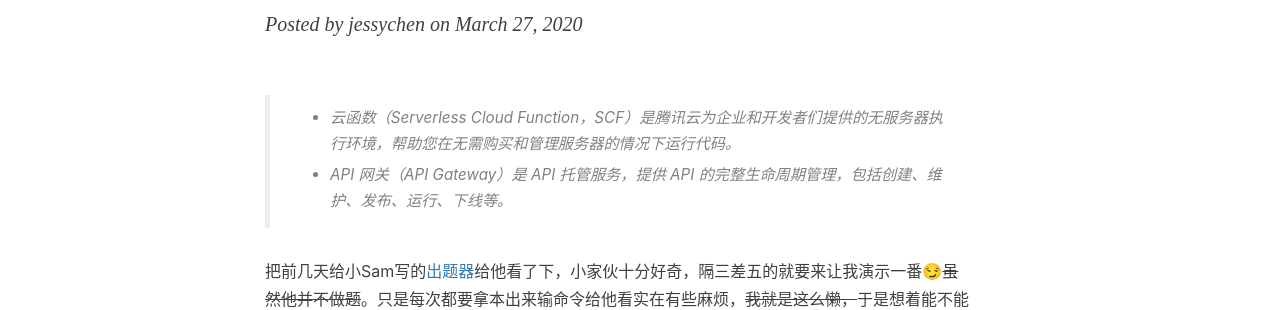
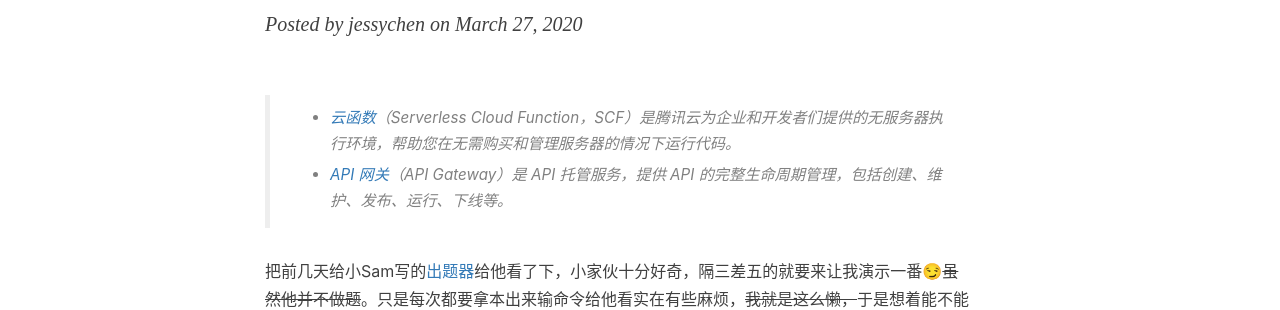
Before and after one commit to jessychen1984/jessychen1984.github.io, a Jekyll site: the page built from _posts/Cloud/2020-03-27-api-scf.md, in a window 1280 px wide and 900 px high. Shown: the part 360-670 px from the top of the window. Built offline with Jekyll 4.4.1, drawn with Linux system fonts in a browser that asks for light colours; nearby versions of some CDN libraries; comment, search, counter and statistics services are not loaded; part of the change alters nothing that is shown.

Commit message:
change lik

```diff
--- a/_posts/Cloud/2020-03-27-api-scf.md
+++ b/_posts/Cloud/2020-03-27-api-scf.md
@@ -9,15 +9,15 @@ tags:
   - CS
 ---
 
-> * 云函数（Serverless Cloud Function，SCF）是腾讯云为企业和开发者们提供的无服务器执行环境，帮助您在无需购买和管理服务器的情况下运行代码。
+> * [云函数](https://cloud.tencent.com/act/cps/redirect?redirect=10285&cps_key=a513604ea4a22c6246779fede501e4b6)（Serverless Cloud Function，SCF）是腾讯云为企业和开发者们提供的无服务器执行环境，帮助您在无需购买和管理服务器的情况下运行代码。
 >
-> * API 网关（API Gateway）是 API 托管服务，提供 API 的完整生命周期管理，包括创建、维护、发布、运行、下线等。
+> * [API 网关](https://cloud.tencent.com/act/cps/redirect?redirect=10285&cps_key=a513604ea4a22c6246779fede501e4b6)（API Gateway）是 API 托管服务，提供 API 的完整生命周期管理，包括创建、维护、发布、运行、下线等。
 
 把前几天给小Sam写的[出题器](/2020/03/23/calculate-generator/)给他看了下，小家伙十分好奇，隔三差五的就要来让我演示一番😏~~虽然他并不做题~~。只是每次都要拿本出来输命令给他看实在有些麻烦，~~我就是这么懒，~~于是想着能不能加个前端页面调用，直接打开页面就能看到运行效果：[效果](/lab/calculator.html)。
 
 作为一个行动派加居(yang)家(mao)派，我目标锁定了用**SCF+API**的方式，也就是现在很🔥的serveless方案。最大的好处当然是不用再伺候服务器了，少了很多搭建的麻烦。而且这个按实际使用量计费，对于~~没什么人来的~~小网站再适合不过了。
 
-说完废话，下面介绍下要怎么实现了。首先，你要有个[腾讯云](https://cloud.tencent.com/)账号，然后参考👇的简单步骤：
+说完废话，下面介绍下要怎么实现了。首先，你要有个[腾讯云](https://cloud.tencent.com/act/cps/redirect?redirect=11529&cps_key=a513604ea4a22c6246779fede501e4b6)账号，然后参考👇的简单步骤：
 
 1. [创建云函数SCF](#scf)。
 2. [创建API gateway，后台指定调用步骤1建好的云函数](#api)。
@@ -29,7 +29,7 @@ tags:
 
 ### <a id="scf">创建云函数SCF</a>
 
-照着这个文档 [云函数快速入门](https://cloud.tencent.com/document/product/583/9179) 按里面的步骤来创建自己业务函数。第一次可以选择使用控制台创建函数，运行环境中选择自己熟悉的编程语言，当前支持**python, php, golang, java, nodejs**几种，然后就可以在**函数代码**下愉快的开始了。这里以运行环境**Python3.6**为例。默认的入口函数是`index.main_handler`，有两个输入参数:
+照着这个文档 [云函数快速入门](https://cloud.tencent.com/act/cps/redirect?redirect=11835&cps_key=a513604ea4a22c6246779fede501e4b6) 按里面的步骤来创建自己业务函数。第一次可以选择使用控制台创建函数，运行环境中选择自己熟悉的编程语言，当前支持**python, php, golang, java, nodejs**几种，然后就可以在**函数代码**下愉快的开始了。这里以运行环境**Python3.6**为例。默认的入口函数是`index.main_handler`，有两个输入参数:
 
 * event：可以获取触发源的消息 - **主要用来获取传入参数**。
 * context：可以获取本函数的环境及配置信息。
@@ -106,7 +106,7 @@ def auto_cal_generator(limit=100, op_count=1, op_type=["+"], total=100):
 
 ### <a id="api">创建API gateway</a>
 
-云函数SCF写完后，如果想要能通过网络http(s)请求直接访问，就要为其添加触发方式为**API网关触发器**。同时强烈建议将鉴权方法置为**API网关密钥对**。然后就会在API gateway下自动创建出一个对应的service API。这一步如果遇到权限问题无法自动创建API的话，也不要着急，可以直接在API gateway的控制台操作，参考这里：[API网关快速入门](https://cloud.tencent.com/document/product/628/41654)。
+云函数SCF写完后，如果想要能通过网络http(s)请求直接访问，就要为其添加触发方式为**API网关触发器**。同时强烈建议将鉴权方法置为**API网关密钥对**。然后就会在API gateway下自动创建出一个对应的service API。这一步如果遇到权限问题无法自动创建API的话，也不要着急，可以直接在API gateway的控制台操作，参考这里：[API网关快速入门](https://cloud.tencent.com/act/cps/redirect?redirect=11836&cps_key=a513604ea4a22c6246779fede501e4b6)。
 
 创建API时注意将鉴权类型改成**密钥对**。下方有个**支持CORS**的选项，如果需要跨域访问就勾上，反之可以忽略。设置完需要接收的参数后，在下一步的**后端配置**中选后端类型为**cloud function**后，选中刚建好的云函数，就做好了这两者的关联。
 
@@ -120,7 +120,7 @@ def auto_cal_generator(limit=100, op_count=1, op_type=["+"], total=100):
 
 ### <a id="front">前端调用</a>
 
-配置完后端服务后，要解决的就是访问的问题了。由于没钱供服务器，用的是静态页面托管的方式建的站。前端直接ajax访问API来获取结果。参考文档在此：[密钥对认证](https://cloud.tencent.com/document/product/628/11819)，[如何生成签名](https://cloud.tencent.com/document/product/628/42189)（里面给出了用不同语言生成签名的例子）。
+配置完后端服务后，要解决的就是访问的问题了。由于没钱供服务器，用的是静态页面托管的方式建的站。前端直接ajax访问API来获取结果。参考文档在此：[密钥对认证](https://cloud.tencent.com/act/cps/redirect?redirect=11837&cps_key=a513604ea4a22c6246779fede501e4b6)，[如何生成签名](https://cloud.tencent.com/act/cps/redirect?redirect=11838&cps_key=a513604ea4a22c6246779fede501e4b6)（里面给出了用不同语言生成签名的例子）。
 
 由于没写前端好多年，对前端的认知还停留在js和jquery阶段，这里只能给出改好的jquery写法。用的是[crypto-js](https://github.com/brix/crypto-js)加密。
 
@@ -172,7 +172,7 @@ function getQ(){
 
 如果在前面创建API gateway的service时候没有指定自定义域名，或是自定义域名和调用页面的域名不是同一个，就会涉及到**跨域**的问题。解决跨域问题传统的方法可以用**jsonp**。但它没办法在request的Header里加参数，也就传不了鉴权所需的字段。所以这里只能用**CORS**来解决跨域：
 
-对于服务端，只要前面建API的时候勾选了**支持CORS**选项，就会自动开启，参考[API控制台相关问题](https://cloud.tencent.com/document/product/628/11939) 。对于客户端，在ajax参数中设置`crossDomain: true`就可以了。
+对于服务端，只要前面建API的时候勾选了**支持CORS**选项，就会自动开启，参考[API控制台相关问题](https://cloud.tencent.com/act/cps/redirect?redirect=11839&cps_key=a513604ea4a22c6246779fede501e4b6) 。对于客户端，在ajax参数中设置`crossDomain: true`就可以了。
 
 ### <a id="finish">完成</a>
 
```
Also changed, not shown: 2 other files.
